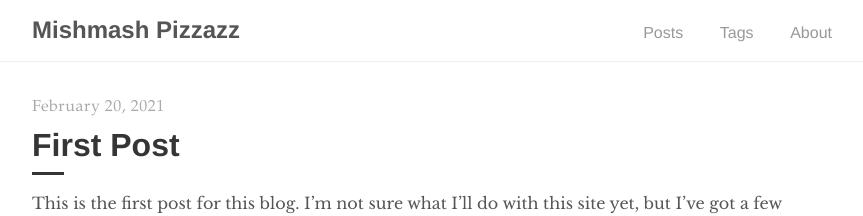
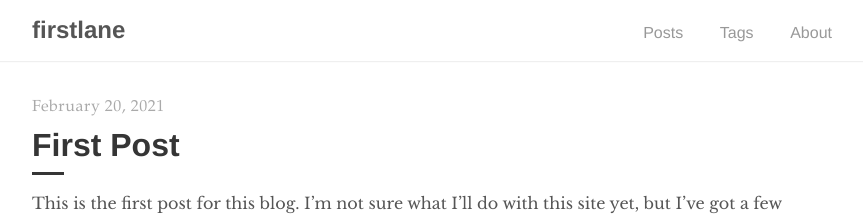
Before and after one commit to firstlane/firstlane.github.io, a Jekyll site: the page built from index.html, in a window 1280 px wide. Shown: the top 216 px of the page, without its empty margins (208-1071 px from the left). Built offline with Jekyll 4.4.1, drawn with Linux system fonts in a browser that asks for light colours; the list of posts is cut into pages by our own code.

Commit message:
Update title.

```diff
--- a/_config.yml
+++ b/_config.yml
@@ -1,5 +1,5 @@
 # Site settings
-title:          Mishmash Pizzazz
+title:          firstlane
 description:    "A hodgepodge of stuff."
 baseurl:        "/"
 url:            "https://firstlane.github.io"
```
